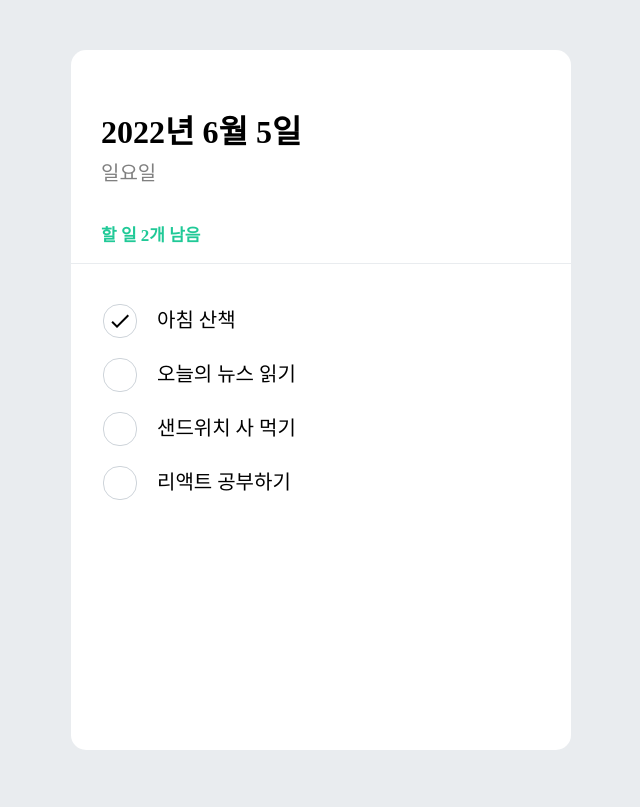
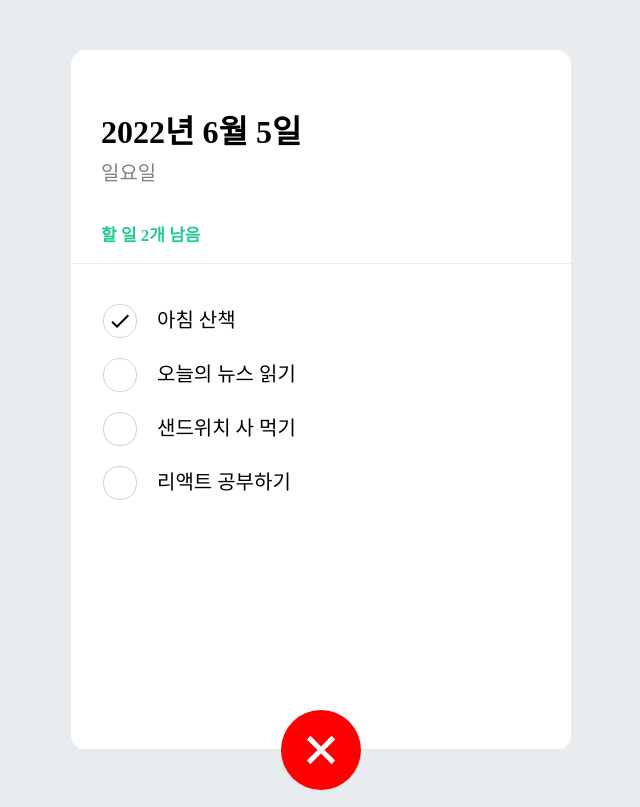
Before and after one commit to khs13526/todolist, a React (Create React App) app: page / in a window 1280 px wide. Shown: the whole page, without its empty margins (319-959 px from the left). Built offline with nearby package versions, Linux system fonts and the light colour scheme.

Commit message:
input UI 구현

```diff
--- a/src/App.css
+++ b/src/App.css
@@ -5,6 +5,7 @@
   border-radius: 15px;
   display: flex;
   flex-direction: column;
+
 }
 
 .text-el {
@@ -83,3 +84,87 @@ li {
   margin-right: 20px;
   cursor: pointer;
 }
+
+.btn-open {
+  z-index: 5;
+  cursor: pointer;
+  width: 80px;
+  height: 80px;
+  display: block;
+  align-items: center;
+  justify-content: center;
+  font-size: 60px;
+  position: absolute;
+  left: 50%;
+  bottom: 0px;
+  border-radius: 50%;
+  color: white;
+  border: none;
+  outline: none;
+  display: flex;
+  align-items: center;
+  justify-content: center;
+  transform: translate(-50%, 50%);
+  transition: 0.125s all ease-in;
+  background-color: rgb(32 201 151);
+}
+
+.btn-open:hover {
+  background: #63e6be;
+}
+
+.btn-closed {
+  z-index: 5;
+  cursor: pointer;
+  width: 80px;
+  height: 80px;
+  display: block;
+  align-items: center;
+  justify-content: center;
+  font-size: 60px;
+  position: absolute;
+  left: 50%;
+  bottom: 0px;
+  border-radius: 50%;
+  color: white;
+  border: none;
+  outline: none;
+  display: flex;
+  align-items: center;
+  justify-content: center;
+  transform: translate(-50%, 50%);
+  transition: 0.125s all ease-in;
+  transform: translate(-50%, 50%) rotate(45deg);
+  background-color: red;
+}
+
+.input-el {
+  padding: 12px;
+  border-radius: 4px;
+  border: 1px solid #dee2e6;
+  width: 90%;
+  outline: none;
+  font-size: 18px;
+  box-sizing: border-box;
+  height: 40px;
+}
+
+.input {
+  background: #f8f9fa;
+  padding-left: 32px;
+  padding-top: 32px;
+  padding-right: 32px;
+  padding-bottom: 72px;
+  border-bottom-left-radius: 16px;
+  border-bottom-right-radius: 16px;
+  border-top: 1px solid #e9ecef;
+  text-align: center;
+}
+
+.input-container {
+  position: relative;
+  background-color: #f8f9fa;
+  border-radius: 0 0 15px 15px;
+  border-top: 1px solid #E9ECEF;
+
+}
--- a/src/App.js
+++ b/src/App.js
@@ -3,6 +3,7 @@ import './App.css';
 import Main from './components/Main'
 import Head from './components/Head';
 import List from './components/List';
+import Create from './components/Create';
 
 
 
@@ -11,6 +12,7 @@ function App() {
     <Main>
       <Head />
       <List />
+      <Create />
     </Main>
   );
 }
--- /dev/null
+++ b/src/components/Create.js
@@ -0,0 +1,30 @@
+import React, {useState} from "react";
+import { MdAdd } from 'react-icons/md';
+
+export default function Create() {
+
+    const [open, setOpen] = useState(false)
+
+    function btnToggle() {
+        setOpen(prevOpen => !prevOpen)
+        console.log("Clciked!")
+        console.log(open)
+    }
+
+    return (
+
+         <div className="input-container">
+            {open && <div className="create-el">
+                 <div className="input">
+                      <input className="input-el" type="text" placeholder="할 일을 입력 후, Enter를 누르세요"></input>
+                 </div>
+            </div>}
+            <div className={open ? "btn-open" : "btn-closed"}
+             onClick={btnToggle}
+            >
+            <MdAdd/>
+            </div>
+         </div>
+
+    )
+}
--- a/src/components/Items.js
+++ b/src/components/Items.js
@@ -1,6 +1,5 @@
 import React, {useEffect, useState} from "react";
 import { MdDone, MdDelete } from 'react-icons/md';
-import data from "./data";
 
 export default function Items(props) {
 
--- a/src/components/List.js
+++ b/src/components/List.js
@@ -1,7 +1,6 @@
 import React, {useState} from "react";
 import Items from "./Items";
 import data from "./data";
-
 export default function List() {
 
 
--- a/src/components/Main.js
+++ b/src/components/Main.js
@@ -1,4 +1,5 @@
 import React from "react";
+
 
 export default function Main({children}) {
 
--- a/src/index.css
+++ b/src/index.css
@@ -5,8 +5,10 @@ body {
   display: flex;
   justify-content: center;
   align-items: center;
+
 }
 
 html {
   height: 100vh;
+
 }
```
